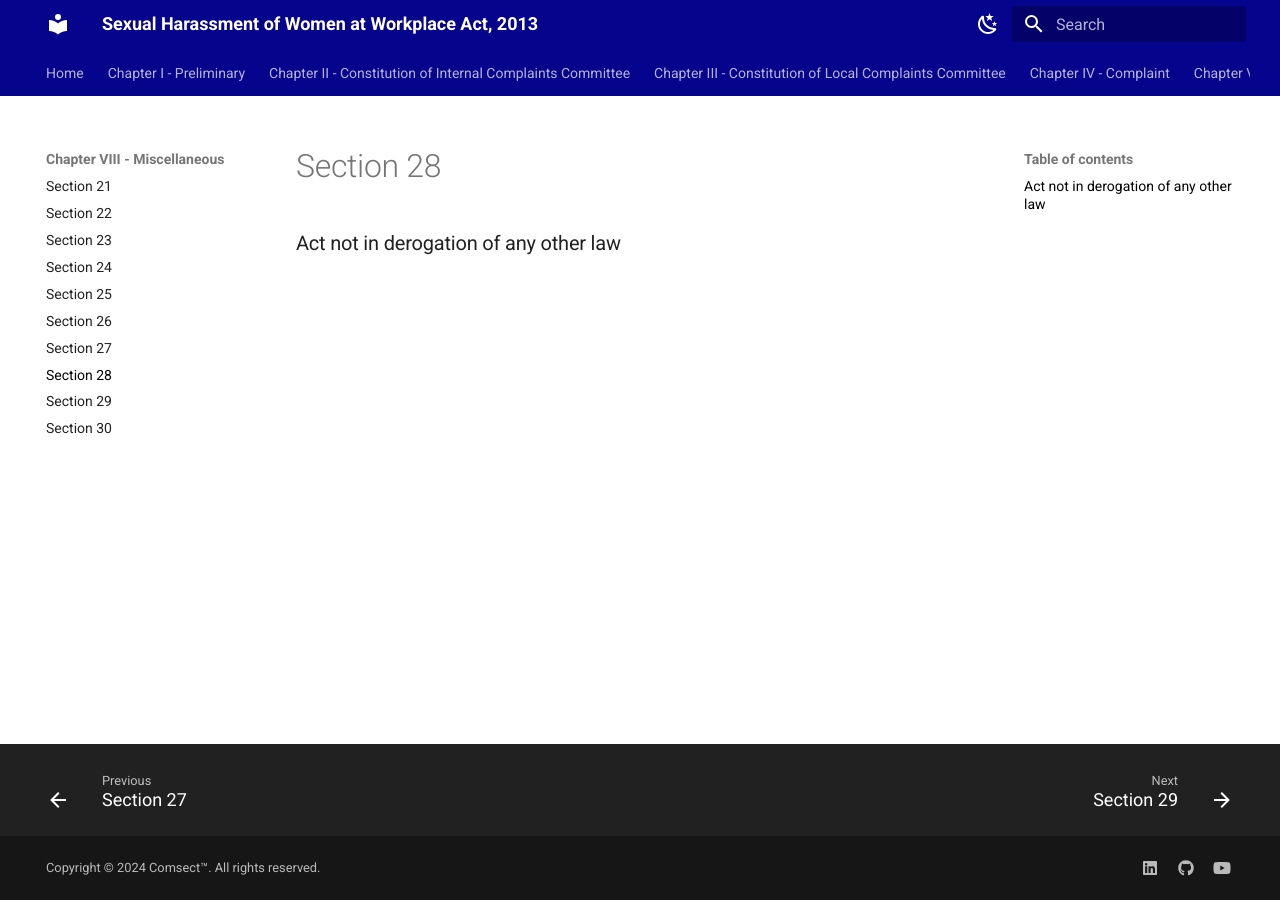
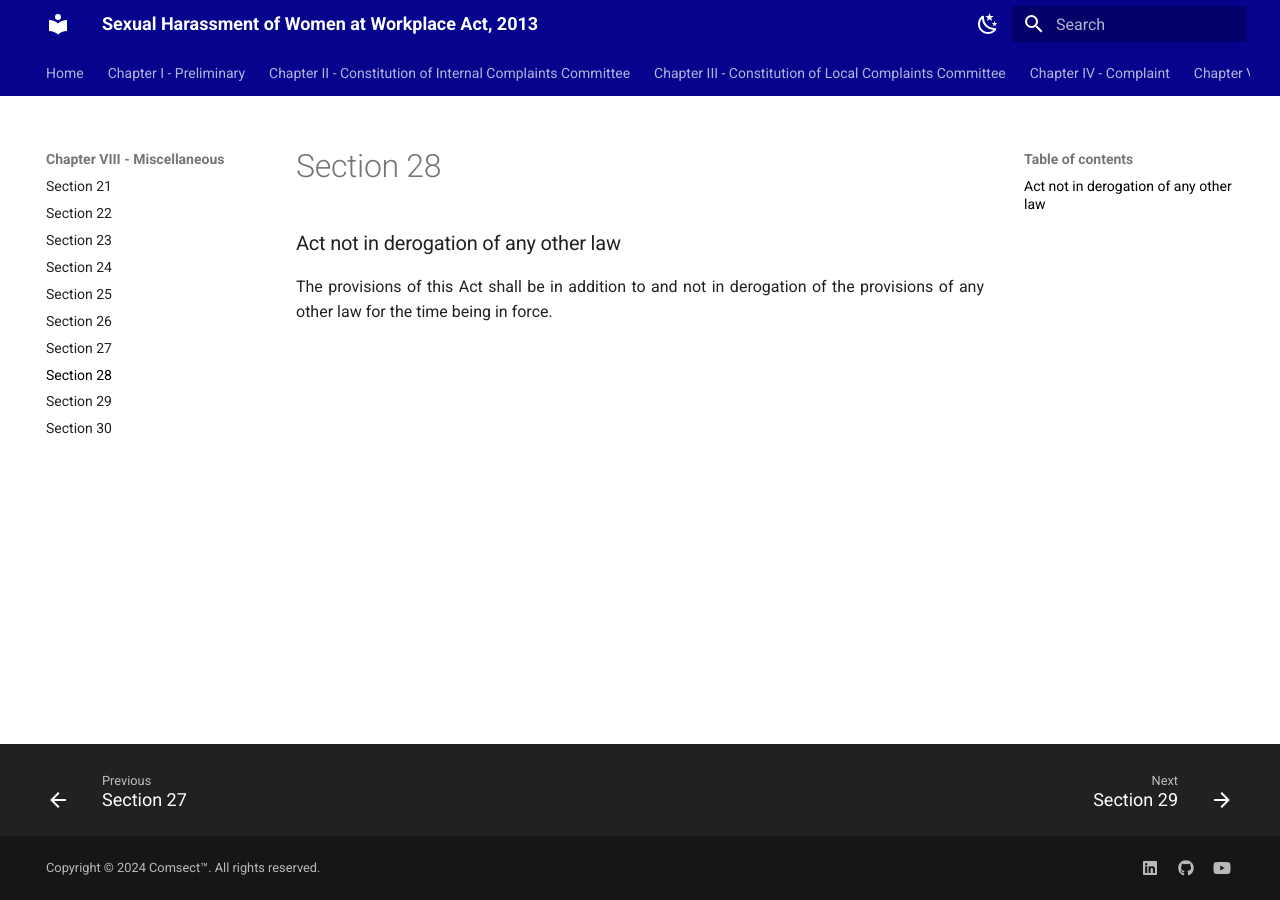
Before and after one commit to comsect/posh-act, an MkDocs documentation site: the page built from docs/en/28.md, in a window 1280 px wide. Built offline with MkDocs 1.6.1 and Material for MkDocs 9.7.7, drawn with Linux system fonts in a browser that asks for light colours.

Commit message:
add section twenty-eight

```diff
--- a/docs/en/28.md
+++ b/docs/en/28.md
@@ -3,3 +3,7 @@ description: Act not in derogation of any other law
 ---
 
 ### Act not in derogation of any other law
+
+<div style="text-align: justify">
+
+The provisions of this Act shall be in addition to and not in derogation of the provisions of any other law for the time being in force.
```
